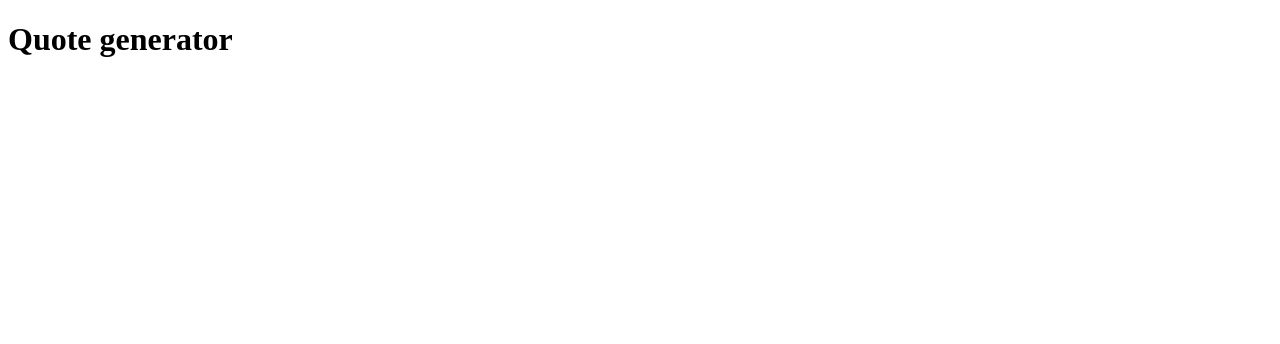
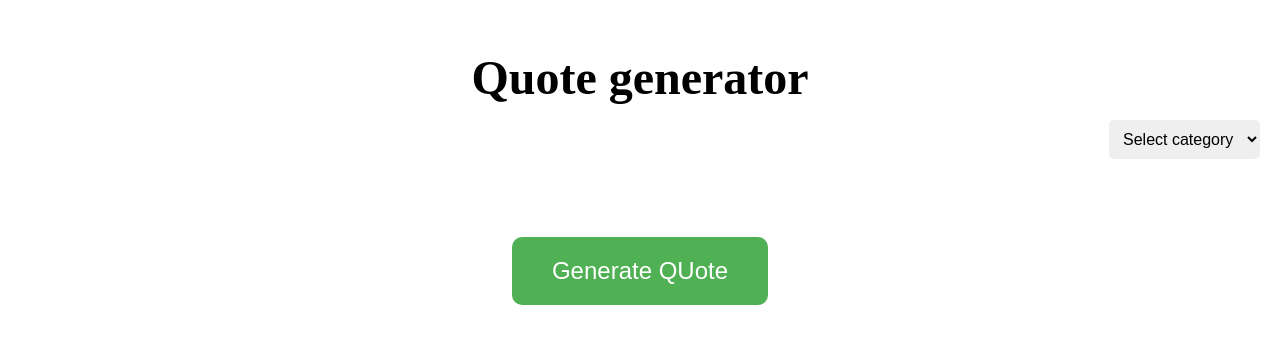
Before and after one commit to yogendrabaskota/GenerateYour-Quote, a plain HTML site: page index.html in a window 1280 px wide. Drawn offline with Linux system fonts and the light colour scheme.

Commit message:
basic structure of app

```diff
--- a/index.html
+++ b/index.html
@@ -3,12 +3,26 @@
 <head>
     <meta charset="UTF-8">
     <meta name="viewport" content="width=device-width, initial-scale=1.0">
-    <title>Document</title>
+    <title>Quote Generator </title>
     <link rel="stylesheet" href="style.css">
 </head>
 <body>
     <script src="main.js"></script>
     <h1> Quote generator</h1>
 
+    <div class="controls">
+        <button id="generate">Generate QUote</button>
+        <select id="category">
+            <option value="">Select category</option>
+            <option value="science">Science</option>
+            <option value="philosophy">Philosophy</option>
+            <option value="motivation">Motivation</option>
+            <option value="life">Life</option>
+        </select>
+    </div>
+
+
+
+
 </body>
 </html>
--- a/style.css
+++ b/style.css
@@ -0,0 +1,33 @@
+body {
+    margin: 0;
+    background-color: white;
+    text-align: center;
+}
+h1 {
+    margin-top: 50px;
+    font-size: 3em;
+    color: black;
+}
+
+#generate {
+    margin-top: 100px;
+    padding: 20px 40px;
+    font-size: 1.5em;
+    background-color: #50b054;
+    color: white;
+    border: none;
+    border-radius: 10px;
+    cursor: pointer;
+
+}
+
+
+#category {
+    position: absolute;
+    top: 120px;
+    right: 20px;
+    padding: 10px;
+    font-size: 1em;
+    border-radius: 5px;
+    border: 1px white;
+}
```
